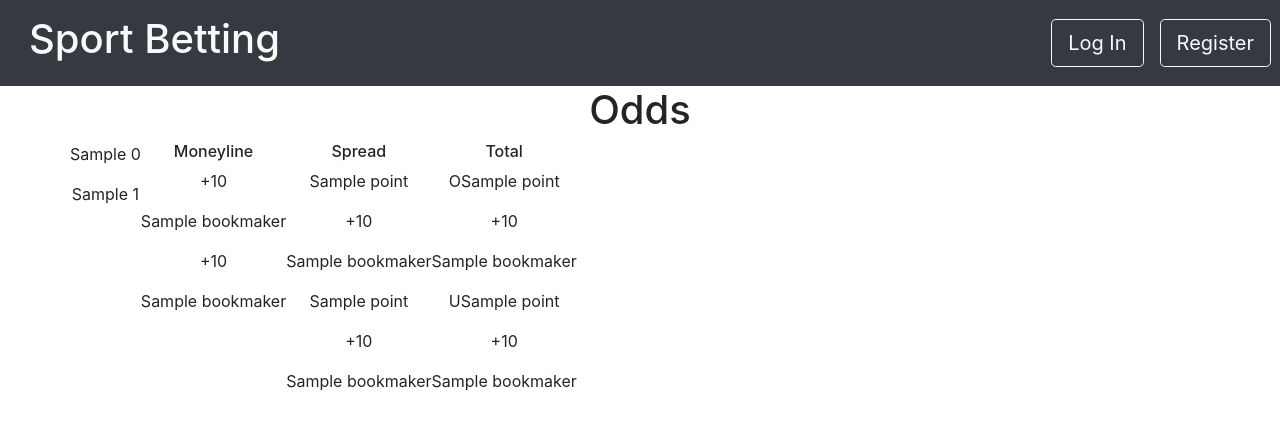
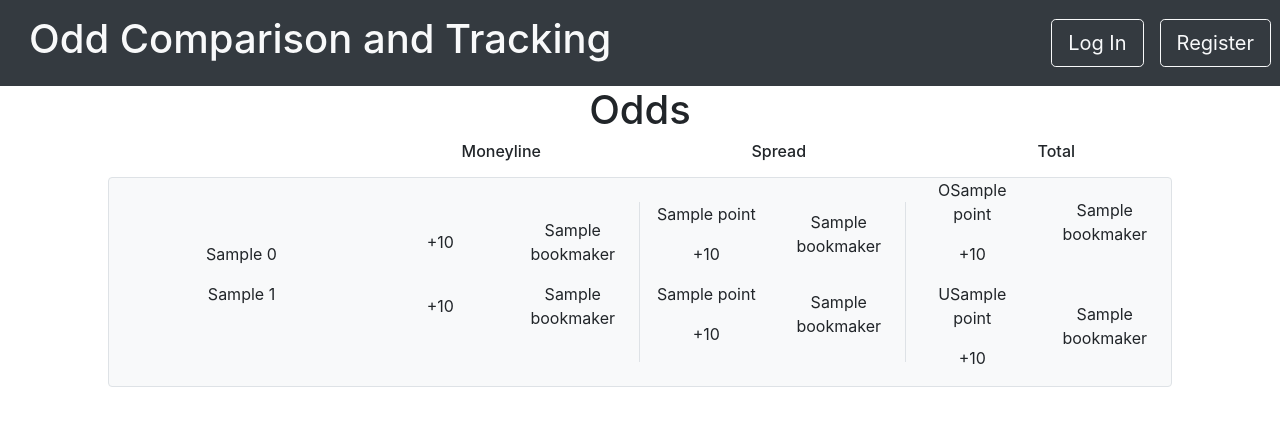
Before and after one commit to matt-hogan/MH-INF601-Final-Project, a Django app: template odds/templates/odds/odds.html in a window 1280 px wide. Shown: the top 430 px of the page. Run offline with Django 4.2, Linux system fonts and the light colour scheme; the template is opened without the code that fills it: most values are stand-ins (such as "Sample title", 1, 10 or a date in 2020); some libraries are stand-ins or nearby versions.

Commit message:
Add styles to odds

```diff
--- a/odds/templates/odds/odds.html
+++ b/odds/templates/odds/odds.html
@@ -6,48 +6,79 @@
 
 {% block content %}
     {% load odds_extras %}
-    <div>
+    <div class="container">
+        <div class="row">
+            <h6 class="col"></h6>
+            <h6 class="col">Moneyline</h6>
+            <h6 class="col">Spread</h6>
+            <h6 class="col">Total</h6>
+        </div>
         {% for odd in odds %}
-            <div class="row">
-                <div>
-                    <p>{{odd.markets.h2h.Best.0.name}}</p>
-                    <p>{{odd.markets.h2h.Best.1.name}}</p>
+            <div class="row align-items-center border rounded m-2 bg-light">
+                <div class="col justify-content-around">
+                    <div class="row justify-content-center">
+                        <p>{{odd.markets.spreads.Best.0.name}}</p>
                     </div>
-                <div class="">
-                    <h6>Moneyline</h6>
-                    <div>
+                    <div class="row justify-content-center">
+                        <p>{{odd.markets.spreads.Best.1.name}}</p>
+                    </div>
+                </div>
+                <div class="col">
+                    <div class="row align-items-center">
+                        <div class="col">
                             <p>{% add_plus odd.markets.h2h.Best.0.price %}</p>
+                        </div>
+                        <div class="col">
                             <p>{{odd.markets.h2h.Best.0.bookmaker}}</p>
                         </div>
-                    <div>
+                    </div>
+                    <div class="row align-items-center">
+                        <div class="col">
                             <p>{% add_plus odd.markets.h2h.Best.1.price %}</p>
+                        </div>
+                        <div class="col">
                             <p>{{odd.markets.h2h.Best.1.bookmaker}}</p>
                         </div>
                     </div>
-                <div class="">
-                    <h6>Spread</h6>
-                    <div>
+                </div>
+                <div class="col border border-top-0 border-bottom-0">
+                    <div class="row align-items-center">
+                        <div class="col">
                             <p>{% add_plus odd.markets.spreads.Best.0.point %}</p>
                             <p>{% add_plus odd.markets.spreads.Best.0.price %}</p>
+                        </div>
+                        <div class="col">
                             <p>{{odd.markets.spreads.Best.0.bookmaker}}</p>
                         </div>
-                    <div>
+                    </div>
+                    <div class="row align-items-center">
+                        <div class="col">
                             <p>{% add_plus odd.markets.spreads.Best.1.point %}</p>
                             <p>{% add_plus odd.markets.spreads.Best.1.price %}</p>
+                        </div>
+                        <div class="col">
                             <p>{{odd.markets.spreads.Best.1.bookmaker}}</p>
                         </div>
                     </div>
-                <div class="">
-                    <h6>Total</h6>
-                    <div>
+                </div>
+                <div class="col">
+                    <div class="row align-items-center">
+                        <div class="col">
                             <p>O{{odd.markets.totals.Best.0.point}}</p>
                             <p>{% add_plus odd.markets.totals.Best.0.price %}</p>
+                        </div>
+                        <div class="col">
                             <p>{{odd.markets.totals.Best.0.bookmaker}}</p>
                         </div>
-                    <div>
+                    </div>
+                    <div class="row align-items-center">
+                        <div class="col">
                             <p>U{{odd.markets.totals.Best.1.point}}</p>
                             <p>{% add_plus odd.markets.totals.Best.1.price %}</p>
+                        </div>
+                        <div class="col">
                             <p>{{odd.markets.totals.Best.1.bookmaker}}</p>
+                        </div>
                     </div>
                 </div>
             </div>
--- a/odds/templatetags/odds_extras.py
+++ b/odds/templatetags/odds_extras.py
@@ -4,6 +4,9 @@ register = template.Library()
 
 @register.simple_tag
 def add_plus(odd):
-    if odd > 0:
-        return f"+{odd}"
+    try:
+        if odd > 0:
+            return f"+{odd}"
+    except Exception as exc:
+        pass
     return f"{odd}"
--- a/odds/views.py
+++ b/odds/views.py
@@ -19,7 +19,7 @@ def odds_home(request):
 
 @login_required
 def sport_odds(request, sport):
-    sport_object = Sport.objects.filter(title=sport.upper()) # TODO: Use get_list_or_404() instead
+    sport_object = Sport.objects.filter(title=sport.upper())
     if not sport_object:
         return HttpResponseRedirect(reverse("odds:odds_home"))
     sport_key = sport_object[0].key
@@ -32,7 +32,6 @@ def sport_odds(request, sport):
         add_odds_to_db(odds)
         Sport.objects.filter(key=sport_key).update(last_update_time=now)
 
-    # TODO: Store formatted_odds in database to only retrieve when new odds are polled
     formatted_odds = format_odds_for_html(sport_key, now, books)
     context = {
         "odds": formatted_odds
--- a/templates/base.html
+++ b/templates/base.html
@@ -7,7 +7,7 @@
 </head>
 <body>
     <nav class="navbar navbar-dark bg-dark">
-        <a href="/" class="text-light btn"><h1>Sport Betting</h1></a>
+        <a href="/" class="text-light btn"><h1>Odd Comparison and Tracking</h1></a>
         <section class="row">
             {% if request.user.is_authenticated %}
                 {% if request.user.first_name %}
--- a/tracker/templates/tracker/tracker.html
+++ b/tracker/templates/tracker/tracker.html
@@ -20,7 +20,6 @@
                       {% endfor %}
                     {% endif %}
                     <label for="{{field.auto_id}}" class="col-2 col-form-label">{{field.label}}:</label>
-                    {# change date time field to time select #}
                     {{field}}
                   </div>
                 {% endfor %}
```
Also changed, not shown: templates/home.html (+14 -10 lines). Lines whose indentation alone changed are shown as unchanged.
